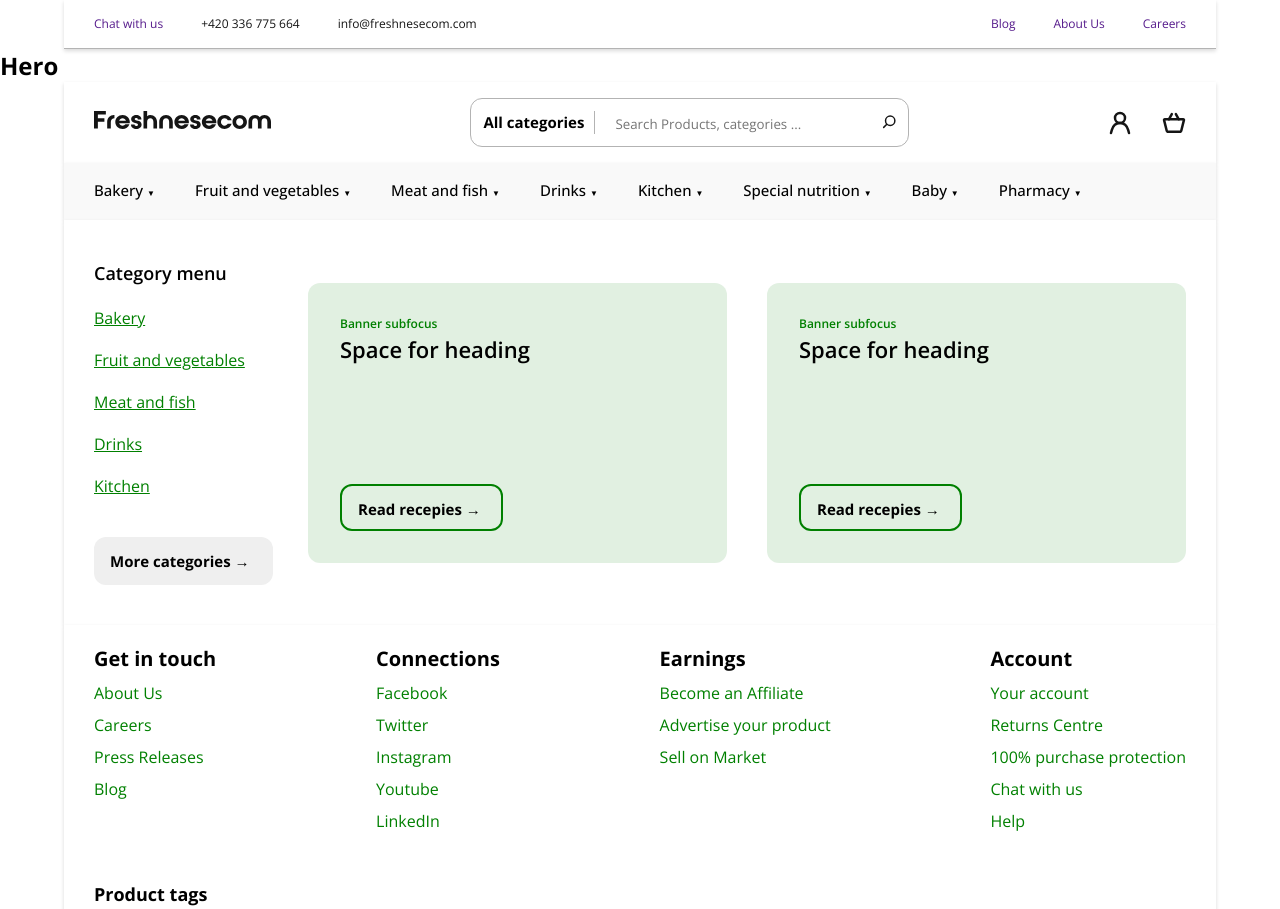
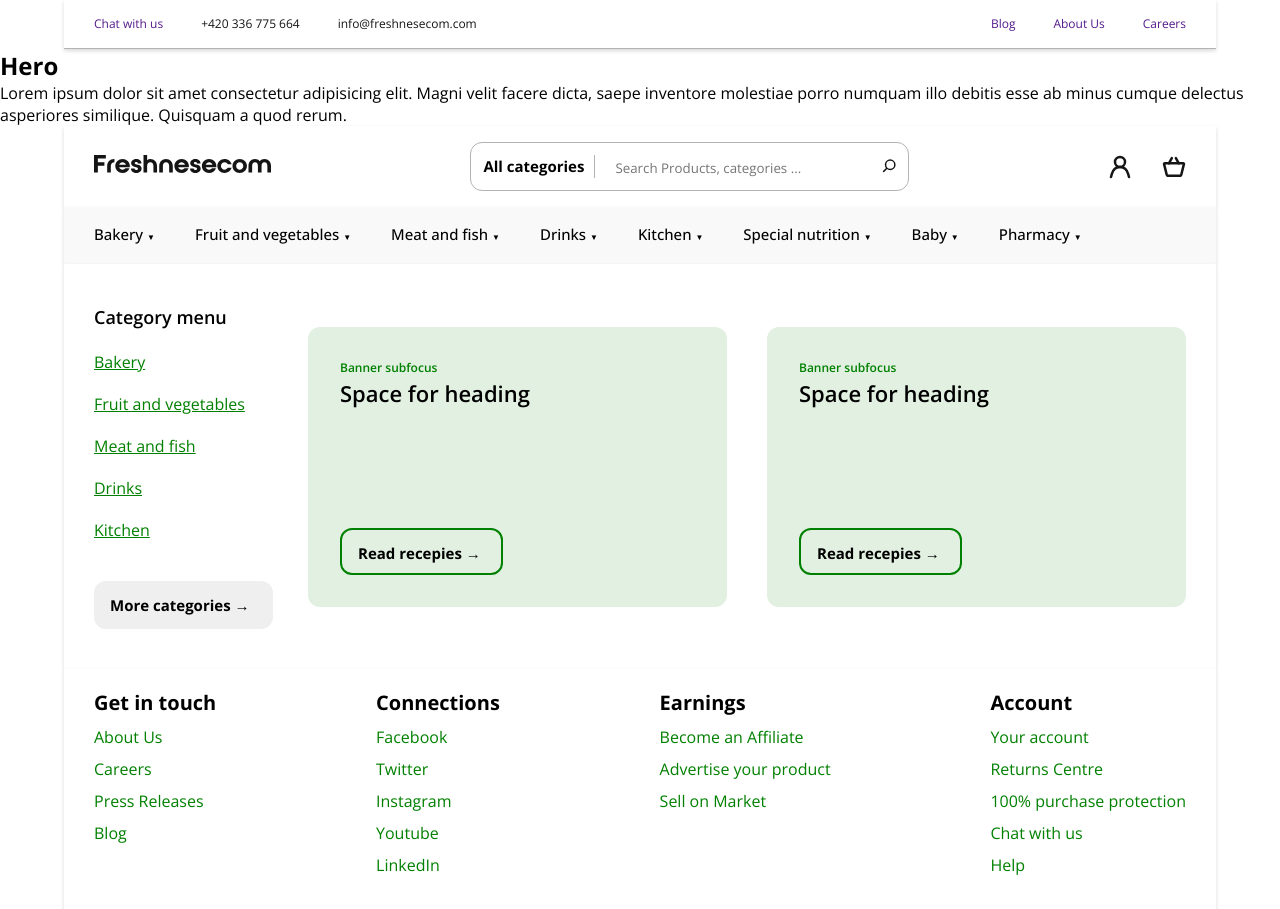
Before and after one commit to MASTERxcode0/uy-vazifasi-jamoa, a plain HTML site: page index.html in a window 1280 px wide. Shown: the top 909 px of the page. Drawn offline with nearby package versions, Linux system fonts and the light colour scheme.

Commit message:
Add text

```diff
--- a/index.html
+++ b/index.html
@@ -21,6 +21,7 @@
     </header>
     <div class="hero">
       <h2>Hero</h2>
+      <p>Lorem ipsum dolor sit amet consectetur adipisicing elit. Magni velit facere dicta, saepe inventore molestiae porro numquam illo debitis esse ab minus cumque delectus asperiores similique. Quisquam a quod rerum.</p>
     </div>
     <section class="container freshnesecom">
       <div class="logo">
```
